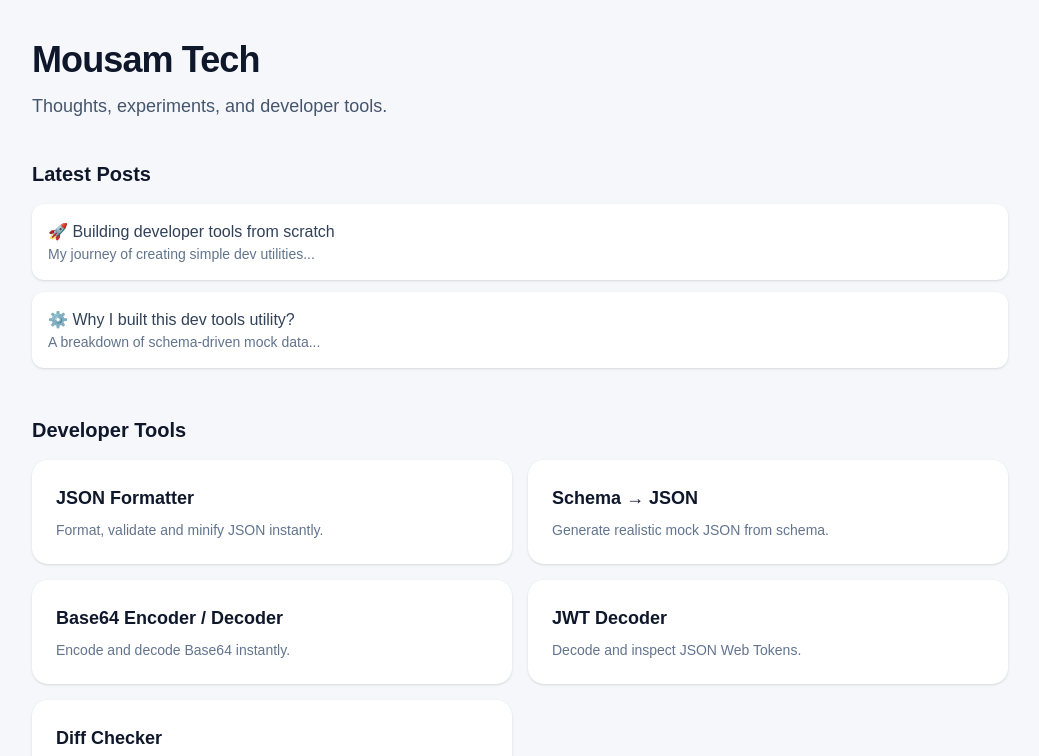
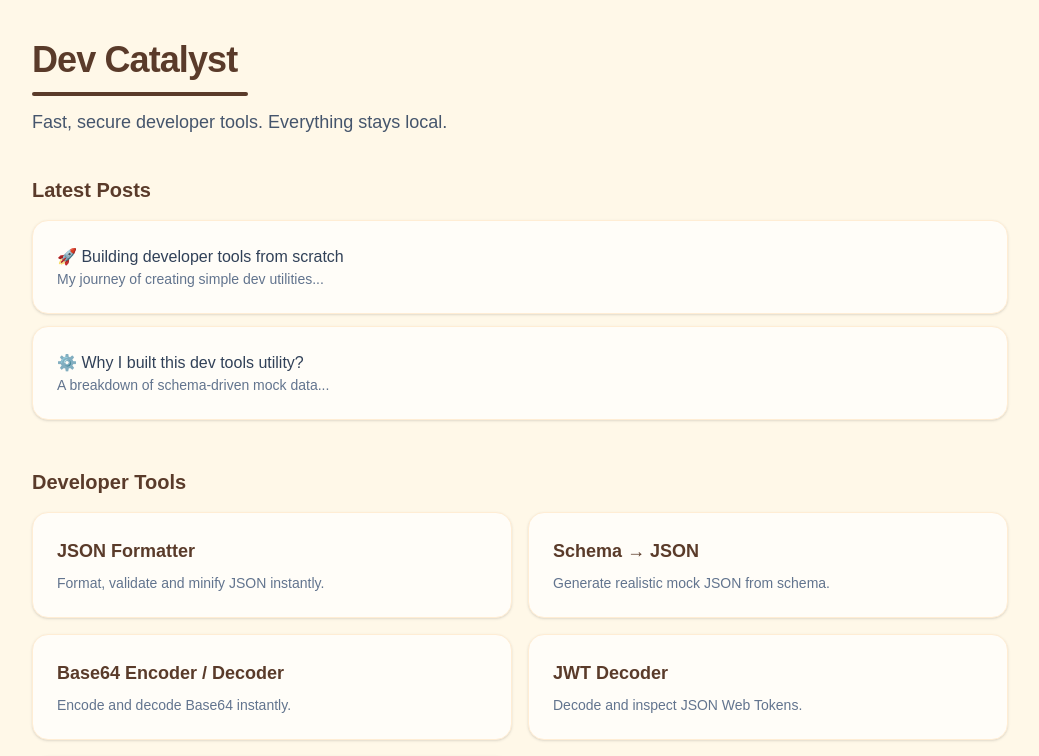
Before and after one commit to mogan1/mousam-dev-tools, a Next.js app: page / in a window 1280 px wide. Shown: the top 756 px of the page, without its empty margins (120-1159 px from the left). Built offline with nearby package versions, Linux system fonts and the light colour scheme.

Commit message:
changes to look and feel

```diff
--- a/app/base64/page.tsx
+++ b/app/base64/page.tsx
@@ -42,7 +42,7 @@ export default function Base64Tool() {
   };
 
   return (
-    <main className="min-h-screen bg-[#f6f7fb] text-slate-900 p-8">
+    <main className="min-h-screen bg-[#FFF8E8] text-slate-900 p-8">
 
       <div className="mx-auto max-w-5xl">
 
@@ -53,7 +53,7 @@ export default function Base64Tool() {
           ← Back to tools
         </Link>
 
-        <h1 className="mt-6 text-4xl font-semibold">
+        <h1 className="mt-6 text-4xl font-semibold text-[#5A3B2A]">
           Base64 Encoder / Decoder
         </h1>
 
@@ -64,7 +64,7 @@ export default function Base64Tool() {
         <div className="mt-8 rounded-2xl bg-white p-6 shadow-sm">
 
           {/* Input */}
-          <label className="font-medium">
+          <label className="font-semibold text-[#5A3B2A]">
             Input
           </label>
 
@@ -82,7 +82,7 @@ export default function Base64Tool() {
 
             <button
               onClick={encode}
-              className="rounded-xl bg-black px-5 py-2 text-white"
+              className="rounded-xl bg-[#5A3B2A] px-5 py-3 text-white hover:bg-[#CC7A00]"
             >
               Encode
             </button>
@@ -112,7 +112,7 @@ export default function Base64Tool() {
 
           {/* Output */}
           <div className="mt-8">
-            <label className="font-medium">
+            <label className="font-semibold text-[#5A3B2A]">
               Output
             </label>
 
--- a/app/difference-checker/page.tsx
+++ b/app/difference-checker/page.tsx
@@ -58,7 +58,7 @@ export default function DiffPage() {
     };
 
     return (
-        <main className="min-h-screen bg-[#f6f7fb] p-8">
+        <main className="min-h-screen bg-[#FFF8E8] p-8">
 
             <div className="mx-auto max-w-6xl">
 
@@ -69,13 +69,15 @@ export default function DiffPage() {
                     ← Back to tools
                 </Link>
 
-                <h1 className="mt-6 text-4xl font-semibold">
+                <h1 className="mt-6 text-4xl font-semibold text-[#5A3B2A]">
                     Diff Checker
                 </h1>
 
                 <p className="mt-3 text-slate-600">
                     Compare text, code, logs, or configs side by side.
                 </p>
+
+                <div className="mt-8 rounded-2xl bg-white p-6 shadow-sm">
 
                 {/* Inputs */}
                 <div className="mt-8 grid gap-6 md:grid-cols-2">
@@ -103,7 +105,7 @@ export default function DiffPage() {
                 <div className="mt-4 flex gap-3">
                     <button
                         onClick={compare}
-                        className="rounded-xl bg-black px-5 py-2 text-white"
+                        className="rounded-xl bg-[#5A3B2A] px-5 py-2 text-white hover:bg-[#CC7A00]"
                     >
                         Compare
                     </button>
@@ -129,7 +131,7 @@ export default function DiffPage() {
                                         ? "bg-green-50 border-green-200"
                                         : line.type === "removed"
                                             ? "bg-red-50 border-red-200"
-                                            : "bg-yellow-50 border-yellow-200"
+                                            : "bg-pink-50 border-pink-200"
                                     }`}
                             >
                                 <div className="grid grid-cols-2 gap-4">
@@ -149,6 +151,8 @@ export default function DiffPage() {
                     </div>
                 )}
 
+                </div>
+
             </div>
         </main>
     );
--- a/app/json-formatter/page.tsx
+++ b/app/json-formatter/page.tsx
@@ -58,7 +58,7 @@ export default function JsonFormatterPage() {
   };
 
   return (
-    <main className="min-h-screen bg-slate-100 p-8">
+    <main className="min-h-screen bg-[#FFF8E8] p-8">
       <div className="mx-auto max-w-6xl">
 
         <Link
@@ -68,7 +68,7 @@ export default function JsonFormatterPage() {
           ← Back to tools
         </Link>
 
-        <h1 className="mb-2 text-4xl font-bold">
+        <h1 className="mb-2 text-4xl font-bold text-[#5A3B2A]">
           JSON Formatter
         </h1>
 
@@ -81,7 +81,7 @@ export default function JsonFormatterPage() {
           <div className="grid gap-6 lg:grid-cols-2">
 
             <div>
-              <label className="font-semibold">
+              <label className="font-semibold text-[#5A3B2A]">
                 Input JSON
               </label>
 
@@ -96,7 +96,7 @@ export default function JsonFormatterPage() {
             </div>
 
             <div>
-              <label className="font-semibold">
+              <label className="font-semibold text-[#5A3B2A]">
                 Formatted Output
               </label>
 
@@ -112,7 +112,8 @@ export default function JsonFormatterPage() {
 
             <button
               onClick={formatJson}
-              className="rounded-xl bg-black px-5 py-3 text-white hover:opacity-90"
+            //   className="rounded-xl bg-black px-5 py-3 text-white hover:opacity-90"
+              className="rounded-xl bg-[#5A3B2A] px-5 py-2 text-white hover:bg-[#CC7A00]"
             >
               Prettify JSON
             </button>
--- a/app/jwt-decoder/page.tsx
+++ b/app/jwt-decoder/page.tsx
@@ -60,7 +60,7 @@ export default function JwtDecoder() {
     };
 
     return (
-        <main className="min-h-screen bg-[#f6f7fb] p-8">
+        <main className="min-h-screen bg-[#FFF8E8] p-8">
 
             <div className="mx-auto max-w-5xl">
 
@@ -71,7 +71,7 @@ export default function JwtDecoder() {
                     ← Back to tools
                 </Link>
 
-                <h1 className="mt-6 text-4xl font-semibold">
+                <h1 className="mt-6 text-4xl font-semibold text-[#5A3B2A]">
                     JWT Decoder
                 </h1>
 
@@ -82,7 +82,7 @@ export default function JwtDecoder() {
                 {/* Input */}
                 <div className="mt-8 rounded-2xl bg-white p-6 shadow-sm">
 
-                    <label className="font-medium">
+                    <label className="font-semibold text-[#5A3B2A]">
                         JWT Token
                     </label>
 
@@ -98,7 +98,8 @@ export default function JwtDecoder() {
                     <div className="mt-4 flex gap-3">
                         <button
                             onClick={decodeJWT}
-                            className="rounded-xl bg-black px-5 py-2 text-white"
+                            // className="rounded-xl bg-black px-5 py-2 text-white"
+                            className="rounded-xl bg-[#5A3B2A] px-5 py-3 text-white hover:bg-[#CC7A00]"
                         >
                             Decode Token
                         </button>
--- a/app/page.tsx
+++ b/app/page.tsx
@@ -2,16 +2,18 @@ import Link from "next/link";
 
 export default function Home() {
   return (
-    <main className="min-h-screen bg-[#f6f7fb] text-slate-900">
+    <main className="min-h-screen bg-[#FFF8E8] text-slate-900">
 
       {/* Top Bar */}
       <header className="mx-auto max-w-5xl px-6 py-10">
-        <h1 className="text-4xl font-semibold tracking-tight">
-          Mousam Tech
+        <h1 className="text-4xl font-semibold tracking-tight text-[#5A3B2A]">
+          Dev Catalyst
         </h1>
 
+        <div className="mt-3 h-1 w-54 rounded-full bg-[#5A3B2A]" />
+
         <p className="mt-3 text-slate-600 text-lg">
-          Thoughts, experiments, and developer tools.
+          Fast, secure developer tools. Everything stays local.
         </p>
       </header>
 
@@ -20,13 +22,13 @@ export default function Home() {
 
         {/* Blog Section (placeholder like your WordPress blog vibe) */}
         <div className="mb-12">
-          <h2 className="text-xl font-semibold mb-4">
+          <h2 className="text-xl font-semibold mb-4 text-[#5A3B2A]">
             Latest Posts
           </h2>
 
           <div className="space-y-3 text-slate-700">
 
-            <div className="rounded-xl bg-white p-4 shadow-sm">
+            <div className="rounded-2xl bg-[#FFFDF8] shadow-sm border border-orange-100 p-6 hover:shadow-md transition">
               <p className="font-medium">
                 🚀 Building developer tools from scratch
               </p>
@@ -35,7 +37,7 @@ export default function Home() {
               </p>
             </div>
 
-            <div className="rounded-xl bg-white p-4 shadow-sm">
+            <div className="rounded-2xl bg-[#FFFDF8] shadow-sm border border-orange-100 p-6 hover:shadow-md transition">
               <p className="font-medium">
                 ⚙️ Why I built this dev tools utility?
               </p>
@@ -49,7 +51,7 @@ export default function Home() {
 
         {/* Tools Section */}
         <div>
-          <h2 className="text-xl font-semibold mb-4">
+          <h2 className="text-xl font-semibold mb-4 text-[#5A3B2A]">
             Developer Tools
           </h2>
 
@@ -57,9 +59,9 @@ export default function Home() {
 
             <Link
               href="/json-formatter"
-              className="rounded-2xl bg-white p-6 shadow-sm hover:shadow-md transition"
+              className="rounded-2xl bg-[#FFFDF8] shadow-sm border border-orange-100 p-6 hover:shadow-md transition"
             >
-              <h3 className="text-lg font-semibold">
+              <h3 className="text-lg font-semibold text-[#5A3B2A]">
                 JSON Formatter
               </h3>
               <p className="mt-2 text-sm text-slate-500">
@@ -69,9 +71,9 @@ export default function Home() {
 
             <Link
               href="/json-schema-to-sample"
-              className="rounded-2xl bg-white p-6 shadow-sm hover:shadow-md transition"
+              className="rounded-2xl bg-[#FFFDF8] shadow-sm border border-orange-100 p-6 hover:shadow-md transition"
             >
-              <h3 className="text-lg font-semibold">
+              <h3 className="text-lg font-semibold text-[#5A3B2A]">
                 Schema → JSON
               </h3>
               <p className="mt-2 text-sm text-slate-500">
@@ -81,9 +83,9 @@ export default function Home() {
 
             <Link
               href="/base64"
-              className="rounded-2xl bg-white p-6 shadow-sm hover:shadow-md transition"
+              className="rounded-2xl bg-[#FFFDF8] shadow-sm border border-orange-100 p-6 hover:shadow-md transition"
             >
-              <h3 className="text-lg font-semibold">
+              <h3 className="text-lg font-semibold text-[#5A3B2A]">
                 Base64 Encoder / Decoder
               </h3>
 
@@ -94,9 +96,9 @@ export default function Home() {
 
             <Link
               href="/jwt-decoder"
-              className="rounded-2xl bg-white p-6 shadow-sm hover:shadow-md transition"
+              className="rounded-2xl bg-[#FFFDF8] shadow-sm border border-orange-100 p-6 hover:shadow-md transition"
             >
-              <h3 className="text-lg font-semibold">
+              <h3 className="text-lg font-semibold text-[#5A3B2A]">
                 JWT Decoder
               </h3>
 
@@ -107,9 +109,9 @@ export default function Home() {
 
             <Link
               href="/difference-checker"
-              className="rounded-2xl bg-white p-6 shadow-sm hover:shadow-md transition"
+              className="rounded-2xl bg-[#FFFDF8] shadow-sm border border-orange-100 p-6 hover:shadow-md transition"
             >
-              <h3 className="text-lg font-semibold">
+              <h3 className="text-lg font-semibold text-[#5A3B2A]">
                 Diff Checker
               </h3>
 
```
Also changed, not shown: app/json-schema-to-sample/page.tsx (+7 -7 lines).
